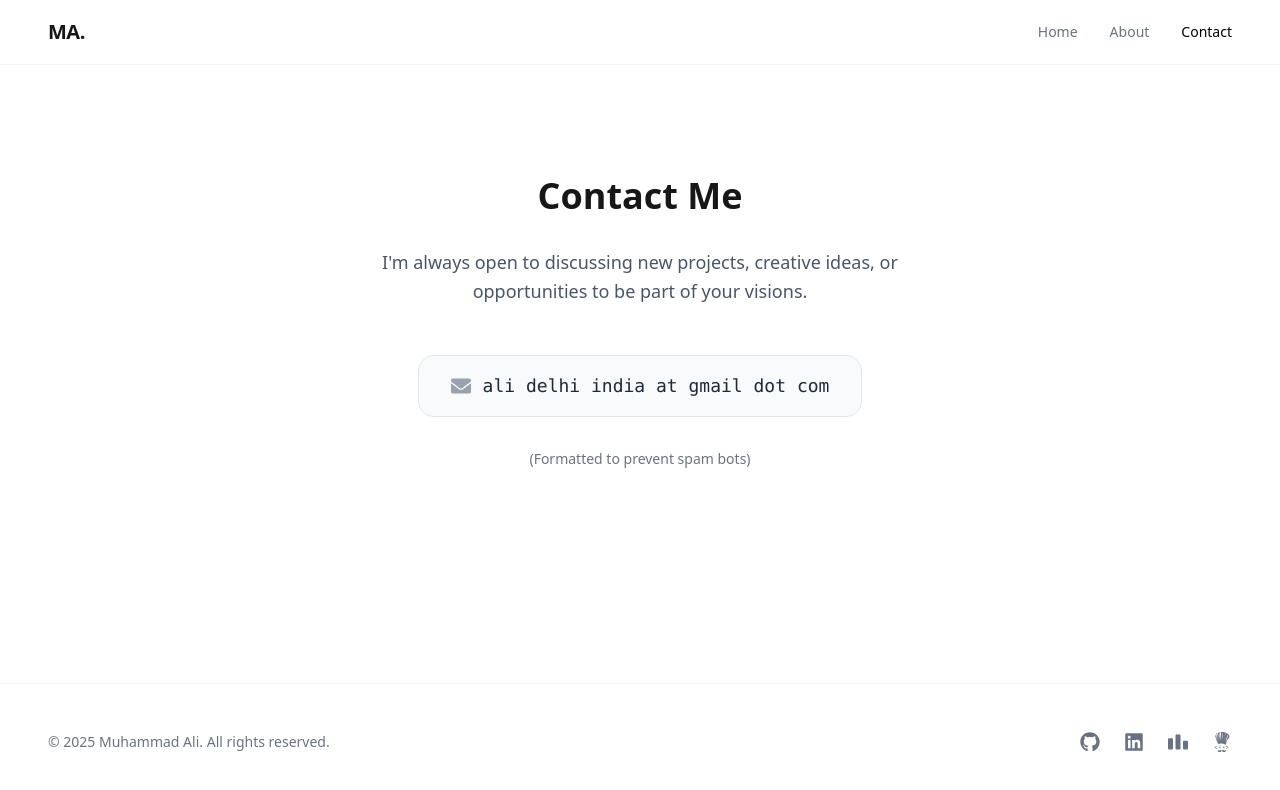
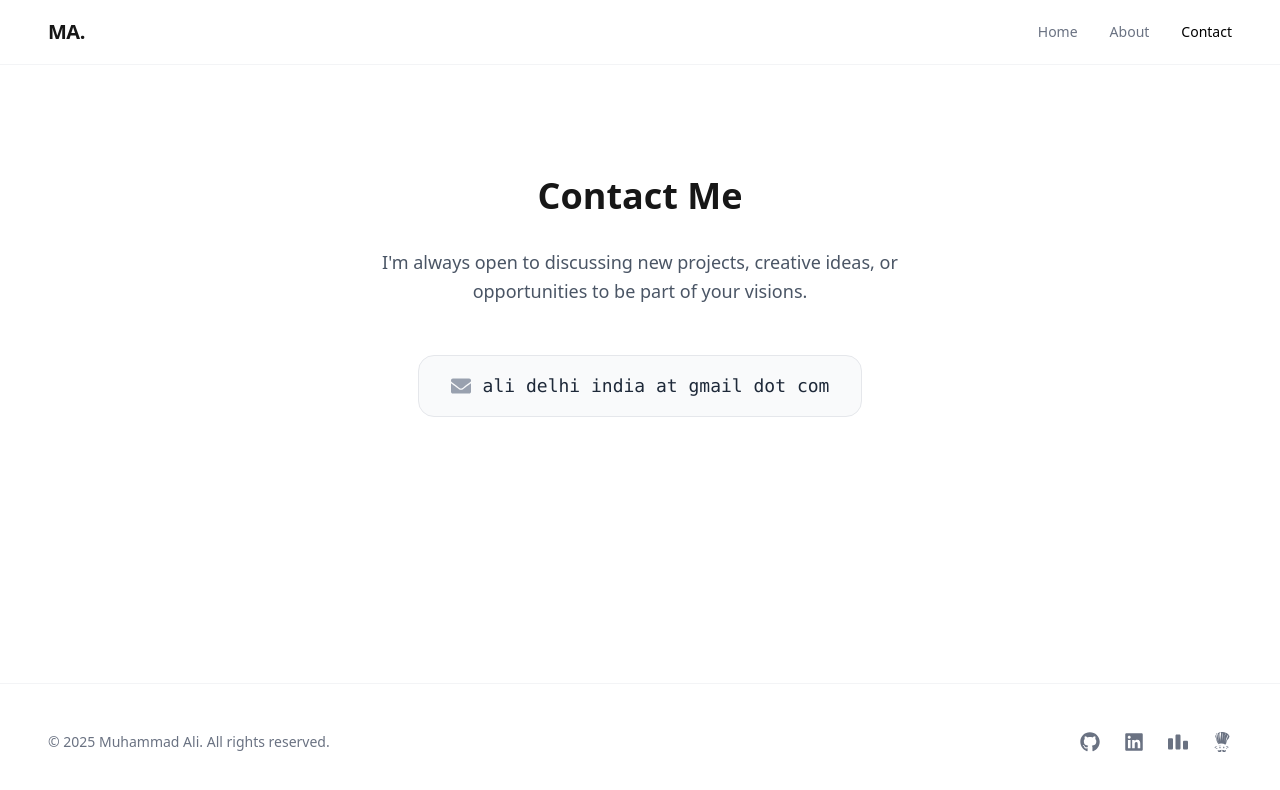
Before and after one commit to MuhammadxAlixtech/portfolio, a Next.js app: page /contact in a window 1280 px wide. Shown: the top 790 px of the page. Built offline with nearby package versions, Linux system fonts and the light colour scheme.

Commit message:
Reformatting contact page

```diff
--- a/src/app/contact/page.tsx
+++ b/src/app/contact/page.tsx
@@ -18,7 +18,6 @@ export default function Contact() {
       </div>
 
       <p className="mt-8 text-sm text-gray-500">
-        (Formatted to prevent spam bots)
       </p>
     </div>
   );
```
